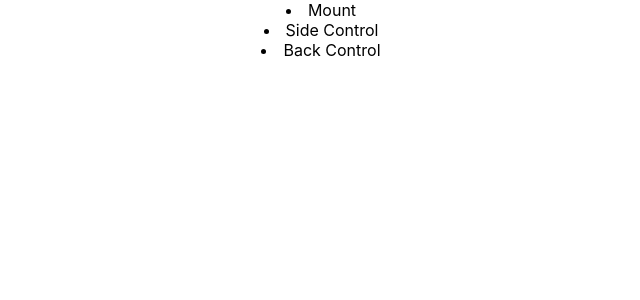
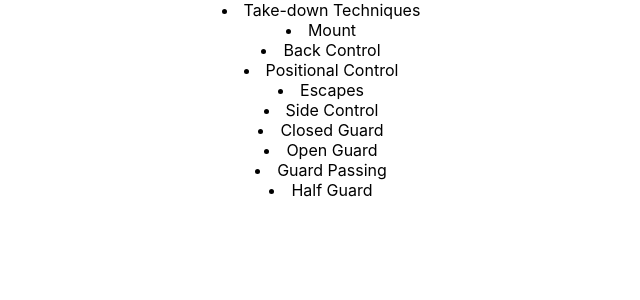
Before and after one commit to eugene-tang/bjj, a React (Create React App) app: page / in a window 1280 px wide. Shown: the top 300 px of the page, without its empty margins (319-959 px from the left). Built offline with nearby package versions, Linux system fonts and the light colour scheme.

Commit message:
Add more detailed types around Position. Add more positions.

```diff
--- a/src/App.tsx
+++ b/src/App.tsx
@@ -1,10 +1,23 @@
 import './App.css';
-import { PositionsChart } from './PositionsChart';
+import { PositionsChart, Position } from './PositionsChart';
+
+const hardcodedPositions: Position[] = [
+  { positionName: 'Take-down Techniques', technique: [] },
+  { positionName: 'Mount', technique: [] },
+  { positionName: 'Back Control', technique: [] },
+  { positionName: 'Positional Control', technique: [] },
+  { positionName: 'Escapes', technique: [] },
+  { positionName: 'Side Control', technique: [] },
+  { positionName: 'Closed Guard', technique: [] },
+  { positionName: 'Open Guard', technique: [] },
+  { positionName: 'Guard Passing', technique: [] },
+  { positionName: 'Half Guard', technique: [] },
+];
 
 function App() {
   return (
     <div className="App">
-      <PositionsChart positions={['Mount', 'Side Control', 'Back Control']}/>
+      <PositionsChart positions={hardcodedPositions}/>
     </div>
   );
 }
--- a/src/PositionsChart.tsx
+++ b/src/PositionsChart.tsx
@@ -1,6 +1,16 @@
+interface Technique {
+  techniqueName: string;
+  grade?: string;
+}
+
+export interface Position {
+  positionName: string;
+  technique: Technique[];
+}
+
 interface PositionsChartProps {
-  positions: string[];
+  positions: Position[];
 };
 
 export const PositionsChart: React.FC<PositionsChartProps> = ({positions}) =>
-  <>{positions.map(position => <li key={position}>{position}</li>)}</>;
+  <>{positions.map(position => <li key={position.positionName}>{position.positionName}</li>)}</>;
```
Also changed, not shown: 1 other file (tests, documents, lock files or other folders).
